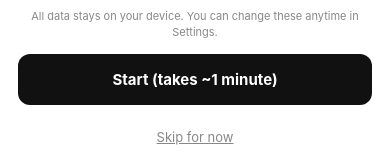
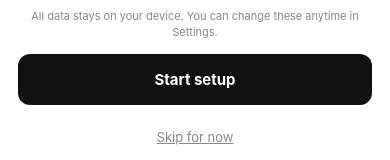
Before and after one commit to SieonLee/Cue, a React Native app: screen /Onboarding in a window 390 px wide. Shown: the part 402-562 px from the top of the page. Built offline with nearby package versions, Linux system fonts and the light colour scheme.

Commit message:
Tighten UI copy in src/screens/OnboardingScreen.tsx

```diff
--- a/src/screens/OnboardingScreen.tsx
+++ b/src/screens/OnboardingScreen.tsx
@@ -162,7 +162,7 @@ export function OnboardingScreen({ navigation }: Props) {
           </Text>
 
           <Pressable style={styles.primaryBtn} onPress={() => setPhase("questions")}>
-            <Text style={styles.primaryBtnText}>Start (takes ~1 minute)</Text>
+            <Text style={styles.primaryBtnText}>Start setup</Text>
           </Pressable>
 
           <Pressable style={styles.skipBtn} onPress={() => { setSetting("onboarding_completed", "true"); navigation.replace("Home"); }}>
@@ -210,8 +210,8 @@ export function OnboardingScreen({ navigation }: Props) {
       <ScrollView contentContainerStyle={styles.container}>
         <Text style={styles.title}>You're all set</Text>
         <Text style={styles.subtitle}>
-          Your preferences have been saved. The app will personalize
-          recommendations based on your communication style.
+          Your preferences are saved. Cue will use them to shape recommendations
+          and script tone.
         </Text>
 
         <View style={styles.card}>
```
